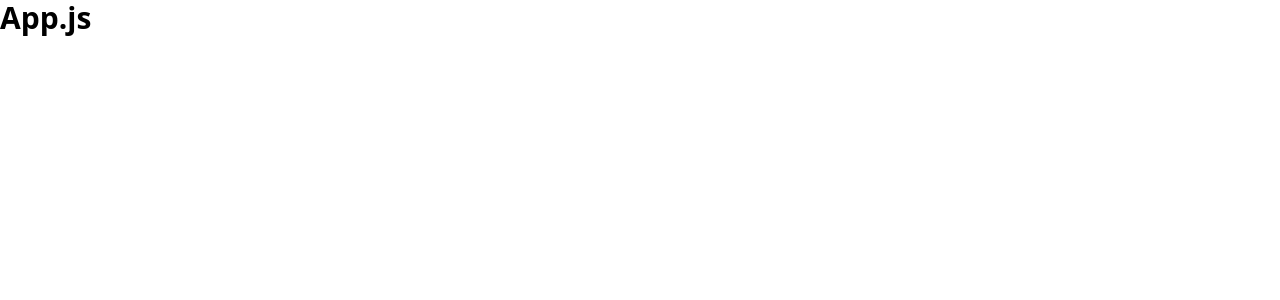
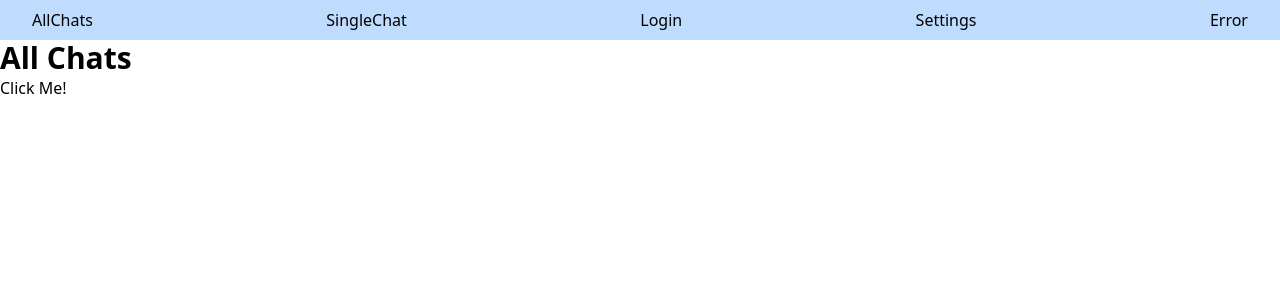
Before and after one commit to TjWaaaa/Chatbot, a React (Create React App) app in the folder frontend/: page / in a window 1280 px wide. Shown: the top 300 px of the page. Built offline with nearby package versions, Linux system fonts and the light colour scheme.

Commit message:
implement routing

```diff
--- a/frontend/package.json
+++ b/frontend/package.json
@@ -8,6 +8,7 @@
     "@testing-library/user-event": "^13.5.0",
     "react": "^18.2.0",
     "react-dom": "^18.2.0",
+    "react-router-dom": "^6.4.3",
     "react-scripts": "5.0.1",
     "web-vitals": "^2.1.4"
   },
--- a/frontend/src/App.js
+++ b/frontend/src/App.js
@@ -1,8 +1,5 @@
-
 function App() {
-  return (
-    <h1 className='text-3xl font-bold'>App.js</h1>
-  );
+  return <h1 className="text-3xl font-bold">App.js</h1>;
 }
 
 export default App;
--- a/frontend/src/Views/LoginView.js
+++ b/frontend/src/Views/LoginView.js
@@ -1,9 +1,7 @@
-import React, { Component } from 'react'
+import React, {Component} from "react";
 
 export default class LoginView extends Component {
   render() {
-    return (
-      <div>LoginView</div>
-    )
+    return <div>LoginVieww</div>;
   }
 }
--- a/frontend/src/index.js
+++ b/frontend/src/index.js
@@ -1,15 +1,35 @@
-import React from 'react';
-import ReactDOM from 'react-dom/client';
-import './index.css';
-import App from './App';
-import reportWebVitals from './reportWebVitals';
+import React from "react";
+import ReactDOM from "react-dom/client";
+import "./index.css";
+import reportWebVitals from "./reportWebVitals";
+import {BrowserRouter, Routes, Route} from "react-router-dom";
 
-const root = ReactDOM.createRoot(document.getElementById('root'));
-root.render(
-  <React.StrictMode>
-    <App />
-  </React.StrictMode>
-);
+import Layout from "./pages/Layout";
+
+import AllChats from "./pages/AllChats";
+import SingleChat from "./pages/SingleChat";
+import Login from "./pages/Login";
+import Settings from "./pages/Settings";
+import ErrorPage from "./pages/ErrorPage";
+
+export default function App() {
+  return (
+    <BrowserRouter>
+      <Routes>
+        <Route path="/" element={<Layout />}>
+          <Route index element={<AllChats />} />
+          <Route path="singleChat" element={<SingleChat />} />
+          <Route path="login" element={<Login />} />
+          <Route path="settings" element={<Settings />} />
+          <Route path="*" element={<ErrorPage />} />
+        </Route>
+      </Routes>
+    </BrowserRouter>
+  );
+}
+
+const root = ReactDOM.createRoot(document.getElementById("root"));
+root.render(<App />);
 
 // If you want to start measuring performance in your app, pass a function
 // to log results (for example: reportWebVitals(console.log))
--- /dev/null
+++ b/frontend/src/pages/AllChats.js
@@ -0,0 +1,14 @@
+import {Link} from "react-router-dom";
+
+function Index() {
+  return (
+    <div>
+      <h1 className="text-3xl font-bold">All Chats</h1>
+      <Link to="/dashboard">
+        <button type="button">Click Me!</button>
+      </Link>
+    </div>
+  );
+}
+
+export default Index;
--- /dev/null
+++ b/frontend/src/pages/ErrorPage.js
@@ -0,0 +1,5 @@
+function Index() {
+  return <h1 className="text-3xl font-bold">Error 404</h1>;
+}
+
+export default Index;
--- /dev/null
+++ b/frontend/src/pages/Layout.js
@@ -0,0 +1,30 @@
+import {Outlet, Link} from "react-router-dom";
+
+const Layout = () => {
+  return (
+    <>
+      <nav>
+        <ul className="flex flex-row justify-between pr-8 pl-8 pt-2 pb-2 bg-blue-200">
+          <li>
+            <Link to="/">AllChats</Link>
+          </li>
+          <li>
+            <Link to="/singleChat">SingleChat</Link>
+          </li>
+          <li>
+            <Link to="/login">Login</Link>
+          </li>
+          <li>
+            <Link to="/settings">Settings</Link>
+          </li>
+          <li>
+            <Link to="/error">Error</Link>
+          </li>
+        </ul>
+      </nav>
+      <Outlet />
+    </>
+  );
+};
+
+export default Layout;
--- /dev/null
+++ b/frontend/src/pages/Login.js
@@ -0,0 +1,5 @@
+function Index() {
+  return <h1 className="text-3xl font-bold">Login</h1>;
+}
+
+export default Index;
--- /dev/null
+++ b/frontend/src/pages/Settings.js
@@ -0,0 +1,5 @@
+function Index() {
+  return <h1 className="text-3xl font-bold">Settings</h1>;
+}
+
+export default Index;
--- /dev/null
+++ b/frontend/src/pages/SingleChat.js
@@ -0,0 +1,5 @@
+function Index() {
+  return <h1 className="text-3xl font-bold">Single Chat</h1>;
+}
+
+export default Index;
```
Also changed, not shown: 1 other file (tests, documents, lock files or other folders).
